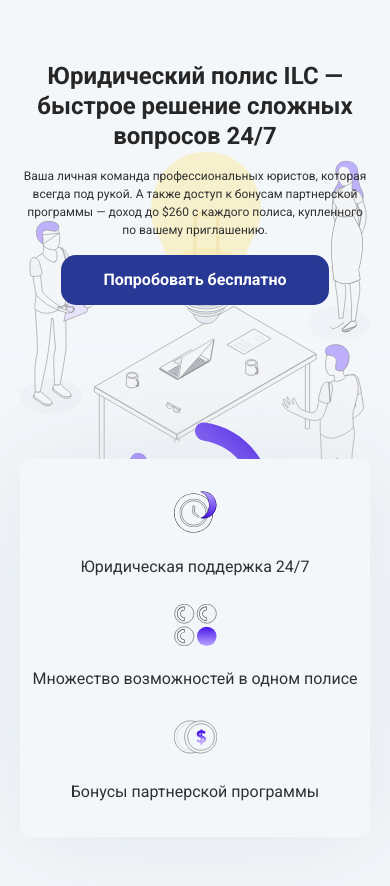
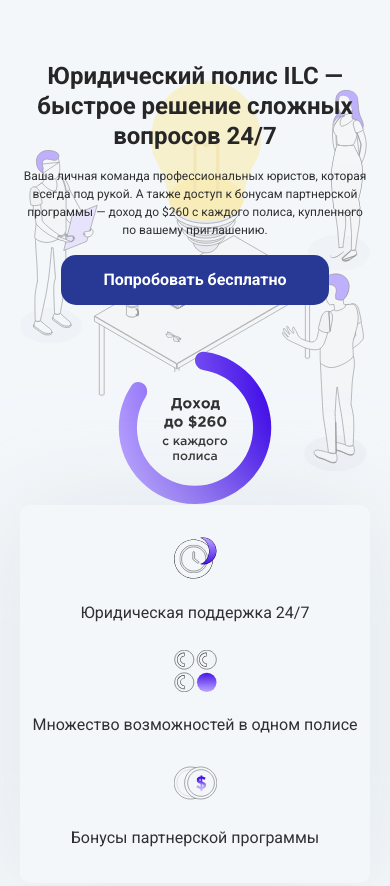
Before and after one commit to IbrohimSotivoldiyev/ILC-, a plain HTML site: page index.html in a window 390 px wide. Shown: the part 92-978 px from the top of the page. Drawn offline with Linux system fonts and the light colour scheme.

Commit message:
small changes

```diff
--- a/scss/block/_hero-section.scss
+++ b/scss/block/_hero-section.scss
@@ -110,7 +110,8 @@ margin-bottom: 16px;
 }
 @media(max-width:500px){
     .hero-top{
-        background-position-y: 91px;
+        background-position-y: 40px;
+        padding-bottom: 200px;
 
     }
 .hero__title{
@@ -130,3 +131,11 @@ margin-bottom: 16px;
     padding: 32px 5px;
 }
 }
+
+
+@media(max-width:500px){
+    .hero-top{
+        background-position-y: 20px;
+        padding-bottom: 200px;
+
+    }}
```
Also changed, not shown: css/main.css, 1 other file.
